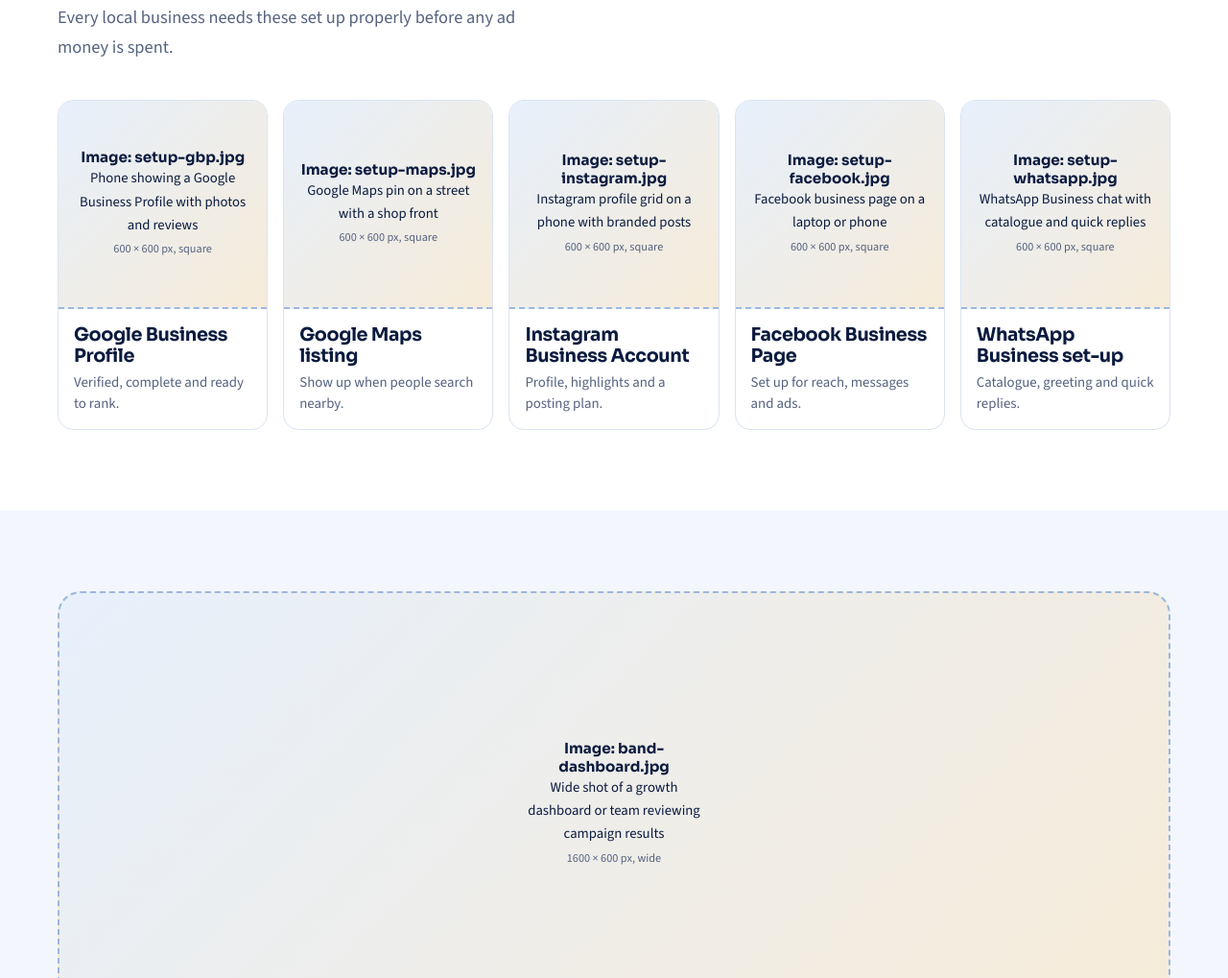
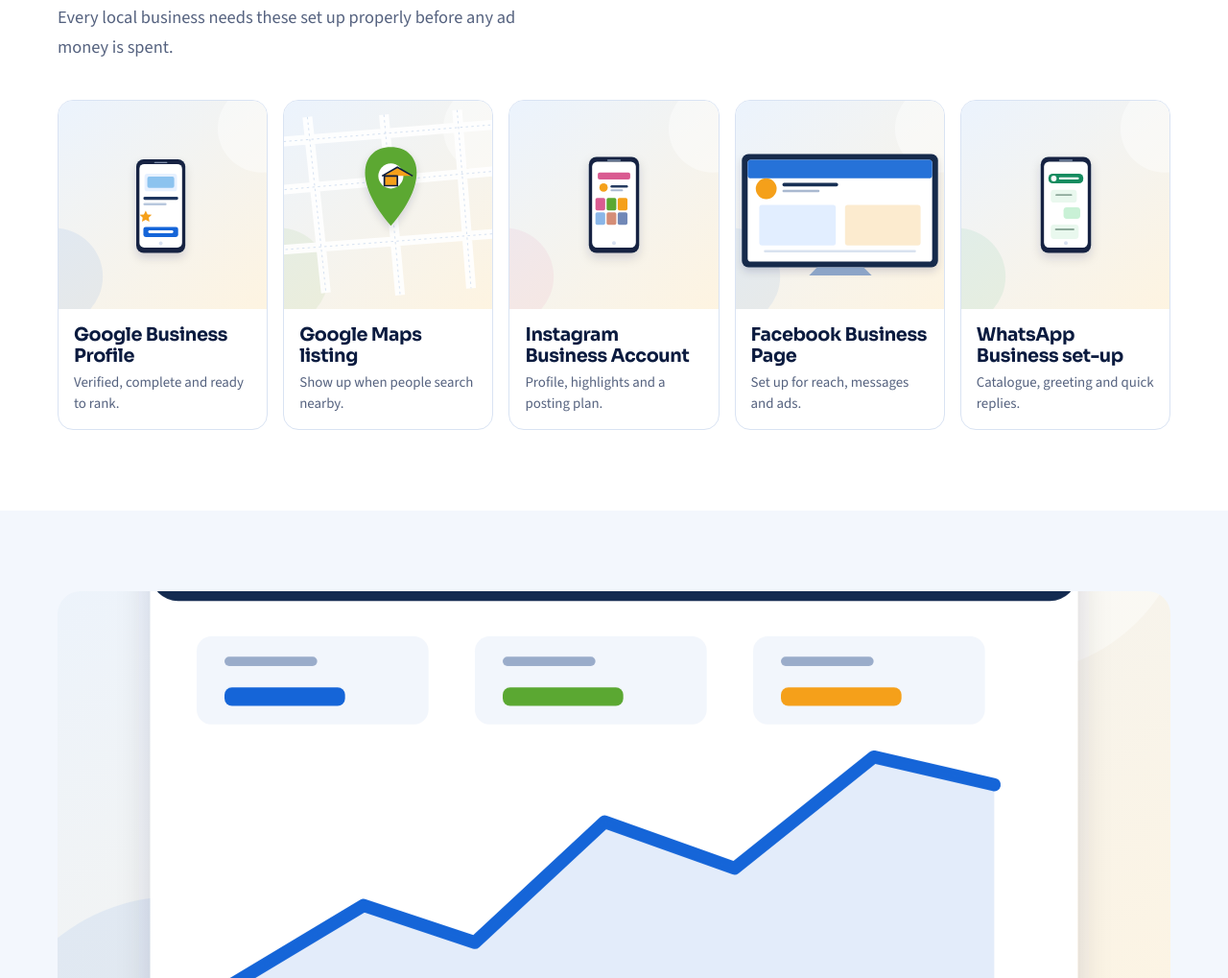
Before and after one commit to ecomaura/skymate, a plain HTML site: page index.html in a window 1280 px wide. Shown: the part 1781-2800 px from the top of the page at 96% size. Drawn offline with nearby package versions, Linux system fonts and the light colour scheme.

Commit message:
Restore SVG artwork wiring in index; keep goal picker fix

```diff
--- a/index.html
+++ b/index.html
@@ -7,7 +7,7 @@
 <main><section class="hero"><div class="w"><div><h1>Get found. Get chosen. Get growing.</h1>
 <p class="lead">SkyMate Digital sets up and runs the Google, Meta and WhatsApp presence that brings local customers to your door.</p>
 <div class="cta"><a class="btn" href="contact.html">Get a free audit</a><a class="btn o" href="services.html">See our services</a></div></div>
-<div class="stage"><figure class="ph " data-img="hero-team.jpg"><span><b>Image: hero-team.jpg</b>Friendly photo of a small business owner at their shop or office checking Google Maps or social stats on a phone<br><small>1200 × 1000 px, landscape</small></span></figure><svg class="fly" viewBox="0 0 560 460" aria-hidden="true"><path class="trail" pathLength="1" d="M10 440C120 430 250 330 330 220S470 60 540 20" fill="none" stroke="#F5A01A" stroke-width="7" stroke-linecap="round"/>
+<div class="stage"><figure class="ph " data-img="hero-team.svg"><span><b>Image: hero-team.svg</b>Friendly photo of a small business owner at their shop or office checking Google Maps or social stats on a phone<br><small>1200 × 1000 px, landscape</small></span></figure><svg class="fly" viewBox="0 0 560 460" aria-hidden="true"><path class="trail" pathLength="1" d="M10 440C120 430 250 330 330 220S470 60 540 20" fill="none" stroke="#F5A01A" stroke-width="7" stroke-linecap="round"/>
 <g><animateMotion dur="2.8s" begin="0.4s" fill="freeze" rotate="auto" calcMode="spline" keyTimes="0;1" keySplines=".2 .6 .3 1" path="M10 440C120 430 250 330 330 220S470 60 540 20"/>
 <path d="M-8 -9L18 -5L18 5L-8 9Z" fill="#5BA832"/><path d="M14 -13Q50 -10 62 0Q50 10 14 13Z" fill="#0B1B3F"/><circle cx="46" cy="0" r="4" fill="#fff"/><path d="M14 -13L22 -20L26 -12Z M14 13L22 20L26 12Z" fill="#1565D8"/></g></svg></div></div></section>
 <section class="sec"><div class="w"><h2>Three promises, one team</h2>
@@ -19,12 +19,12 @@
 <div id="res" aria-live="polite"><h3>Your starting plan</h3><p class="lead">Pick a goal and your starting plan will show here.</p></div></div></section>
 <section class="sec"><div class="w"><h2>Start with the five basics</h2><p class="lead">Every local business needs these set up properly before any ad money is spent.</p>
 <div class="setup">
-<div class="sc"><figure class="ph " data-img="setup-gbp.jpg"><span><b>Image: setup-gbp.jpg</b>Phone showing a Google Business Profile with photos and reviews<br><small>600 × 600 px, square</small></span></figure><div><h3>Google Business Profile</h3><p>Verified, complete and ready to rank.</p></div></div>
-<div class="sc"><figure class="ph " data-img="setup-maps.jpg"><span><b>Image: setup-maps.jpg</b>Google Maps pin on a street with a shop front<br><small>600 × 600 px, square</small></span></figure><div><h3>Google Maps listing</h3><p>Show up when people search nearby.</p></div></div>
-<div class="sc"><figure class="ph " data-img="setup-instagram.jpg"><span><b>Image: setup-instagram.jpg</b>Instagram profile grid on a phone with branded posts<br><small>600 × 600 px, square</small></span></figure><div><h3>Instagram Business Account</h3><p>Profile, highlights and a posting plan.</p></div></div>
-<div class="sc"><figure class="ph " data-img="setup-facebook.jpg"><span><b>Image: setup-facebook.jpg</b>Facebook business page on a laptop or phone<br><small>600 × 600 px, square</small></span></figure><div><h3>Facebook Business Page</h3><p>Set up for reach, messages and ads.</p></div></div>
-<div class="sc"><figure class="ph " data-img="setup-whatsapp.jpg"><span><b>Image: setup-whatsapp.jpg</b>WhatsApp Business chat with catalogue and quick replies<br><small>600 × 600 px, square</small></span></figure><div><h3>WhatsApp Business set-up</h3><p>Catalogue, greeting and quick replies.</p></div></div></div></div></section>
-<section class="sec alt"><div class="w"><figure class="ph band" data-img="band-dashboard.jpg"><span><b>Image: band-dashboard.jpg</b>Wide shot of a growth dashboard or team reviewing campaign results<br><small>1600 × 600 px, wide</small></span></figure>
+<div class="sc"><figure class="ph " data-img="setup-gbp.svg"><span><b>Image: setup-gbp.svg</b>Phone showing a Google Business Profile with photos and reviews<br><small>600 × 600 px, square</small></span></figure><div><h3>Google Business Profile</h3><p>Verified, complete and ready to rank.</p></div></div>
+<div class="sc"><figure class="ph " data-img="setup-maps.svg"><span><b>Image: setup-maps.svg</b>Google Maps pin on a street with a shop front<br><small>600 × 600 px, square</small></span></figure><div><h3>Google Maps listing</h3><p>Show up when people search nearby.</p></div></div>
+<div class="sc"><figure class="ph " data-img="setup-instagram.svg"><span><b>Image: setup-instagram.svg</b>Instagram profile grid on a phone with branded posts<br><small>600 × 600 px, square</small></span></figure><div><h3>Instagram Business Account</h3><p>Profile, highlights and a posting plan.</p></div></div>
+<div class="sc"><figure class="ph " data-img="setup-facebook.svg"><span><b>Image: setup-facebook.svg</b>Facebook business page on a laptop or phone<br><small>600 × 600 px, square</small></span></figure><div><h3>Facebook Business Page</h3><p>Set up for reach, messages and ads.</p></div></div>
+<div class="sc"><figure class="ph " data-img="setup-whatsapp.svg"><span><b>Image: setup-whatsapp.svg</b>WhatsApp Business chat with catalogue and quick replies<br><small>600 × 600 px, square</small></span></figure><div><h3>WhatsApp Business set-up</h3><p>Catalogue, greeting and quick replies.</p></div></div></div></div></section>
+<section class="sec alt"><div class="w"><figure class="ph band" data-img="band-dashboard.svg"><span><b>Image: band-dashboard.svg</b>Wide shot of a growth dashboard or team reviewing campaign results<br><small>1600 × 600 px, wide</small></span></figure>
 <h2 style="margin-top:56px">How we work</h2><div class="steps">
 <div class="st"><h3>Audit</h3><p>We check your profiles, listings, site and ads.</p></div><div class="st"><h3>Set up</h3><p>We fix the basics and build what is missing.</p></div>
 <div class="st"><h3>Launch</h3><p>Content and campaigns go live with tracking.</p></div><div class="st"><h3>Improve</h3><p>We review results and tune every month.</p></div></div></div></section><section class="sec"><div class="w"><div class="cband"><h2>Ready to lift off? Start with a free audit.</h2><a class="btn g" href="contact.html">Book my free audit</a></div></div></section></main>
```
